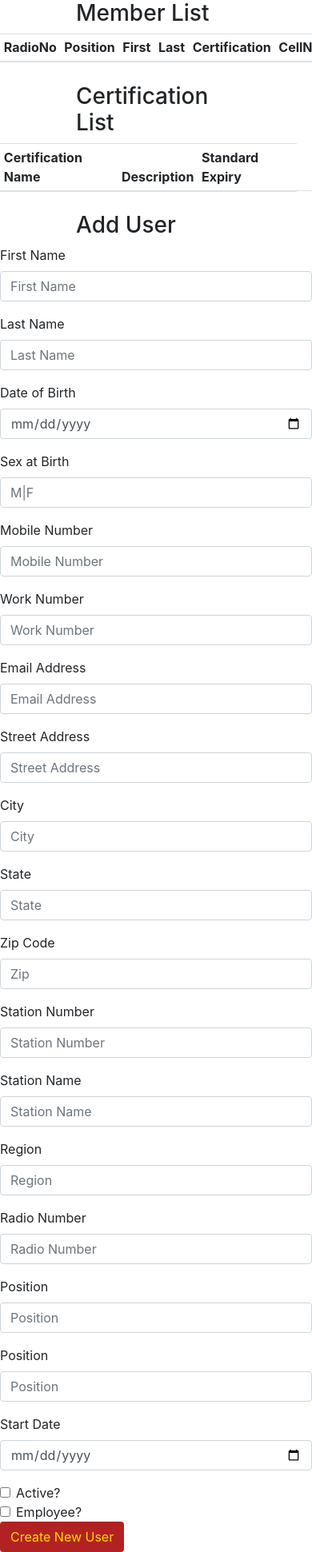
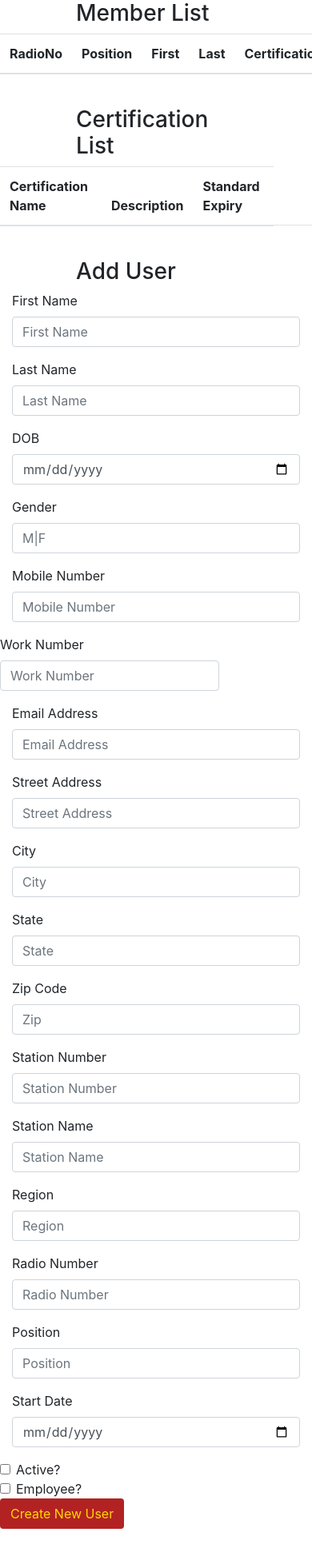
Before and after one commit to eshlemaniajr/Team-No-Name, a PHP site: page /public/AddMember.html in a window 390 px wide; the page is wider, and only the part inside the window is pictured. Shown: the part 56-1997 px from the top of that part at 80% size. After the commit the page ends 1968 px from the top of that part, so only its background shows below. Run offline with PHP 8.4, Linux system fonts and the light colour scheme; lists and menus that the app fills with data are empty.

Commit message:
Style changes

```diff
--- a/app/public/AddMember.html
+++ b/app/public/AddMember.html
@@ -42,7 +42,7 @@
     <h3>Member List</h3>
   </div>
 
-  <table class="table table-sm table-hover">
+  <table class="table table-condensed table-hover">
     <thead>
       <tr>
         <th>RadioNo</th>
@@ -72,7 +72,7 @@
     <h3>Certification List</h3>
   </div>
 
-  <table class="table table-sm table-hover">
+  <table class="table table-condensed table-hover">
     <thead>
       <tr>
         <th>Certification Name</th>
@@ -100,27 +100,28 @@
   </div>
 
 <!-- Add Member Form -->
-<div>
-  <form>
+<div class="col-xl-12 col-md-12 col-sm-12 col-xs-12">
+  <form class="form-inline">
     <div class="row">
-    <div class="form-group col-md-4">
+    <div class="form-group col-xl-3 col-md-3">
       <label for="FirstName">First Name</label>
       <input type="text" class="form-control" id="FirstName" aria-describedby="First" placeholder="First Name">
     </div>
-    <div class="form-group col-md-4">
+    <div class="form-group col-xl-3 col-md-3">
       <label for="LastName">Last Name</label>
       <input type="text" class="form-control" id="LastName" aria-describedby="Last" placeholder="Last Name">
     </div>
-    <div class="form-group col-md-4">
-      <label for="Dob">Date of Birth</label>
+    <div class="form-group col-xl-3 col-md-3">
+      <label for="Dob">DOB</label>
       <input type="date" class="form-control" id="Dob" aria-describedby="Dob" placeholder="2001-12-13">
     </div>
-    </div>
-    <div class="form-group">
-      <label for="Sab">Sex at Birth</label>
+    <div class="form-group col-xl-3 col-md-3">
+      <label for="Sab">Gender</label>
       <input type="text" class="form-control" id="Sab" aria-describedby="Sab" placeholder="M|F">
     </div>
-    <div class="form-group">
+   </div>
+    <div class="row">
+    <div class="form-group col-md-4">
       <label for="MobilePhone">Mobile Number</label>
       <input type="tel" class="form-control" id="MobilePhone" aria-describedby="MobilePhone" placeholder="Mobile Number">
     </div>
@@ -128,63 +129,69 @@
       <label for="WorkPhone">Work Number</label>
       <input type="tel" class="form-control" id="WorkPhone" aria-describedby="WorkPhone" placeholder="Work Number">
     </div>
-    <div class="form-group">
+    <div class="form-group col-md-4">
       <label for="Email">Email Address</label>
       <input type="email" class="form-control" id="Email" aria-describedby="Email" placeholder="Email Address">
     </div>
-    <div class="form-group">
+   </div>
+   <div class="row">
+    <div class="form-group col-xl-3 col-md-3">
       <label for="Street">Street Address</label>
       <input type="text" class="form-control" id="Street" aria-describedby="Street" placeholder="Street Address">
     </div>
-    <div class="form-group">
+    <div class="form-group col-xl-3 col-md-3">
       <label for="City">City</label>
       <input type="text" class="form-control" id="City" aria-describedby="City" placeholder="City">
     </div>
-    <div class="form-group">
+    <div class="form-group col-xl-3 col-md-3">
       <label for="State">State</label>
       <input type="text" class="form-control" id="State" aria-describedby="State" placeholder="State">
     </div>
-    <div class="form-group">
+    <div class="form-group col-xl-3 col-md-3">
       <label for="Zip">Zip Code</label>
       <input type="text" class="form-control" id="Zip" aria-describedby="Zip" placeholder="Zip">
     </div>
-    <div class="form-group">
+  </div>
+  <div class="row">
+    <div class="form-group col-xl-3 col-md-3">
       <label for="StationNo">Station Number</label>
       <input type="text" class="form-control" id="StationNo" aria-describedby="StationNo" placeholder="Station Number">
     </div>
-    <div class="form-group">
+    <div class="form-group col-xl-3 col-md-3">
       <label for="StationName">Station Name</label>
       <input type="text" class="form-control" id="StationName" aria-describedby="StationName" placeholder="Station Name">
     </div>
-    <div class="form-group">
+    <div class="form-group col-xl-3 col-md-3">
       <label for="Region">Region</label>
       <input type="text" class="form-control" id="Region" aria-describedby="Region" placeholder="Region">
     </div>
-    <div class="form-group">
+    <div class="form-group col-xl-3 col-md-3">
       <label for="RadioNo">Radio Number</label>
       <input type="text" class="form-control" id="RadioNo" aria-describedby="RadioNo" placeholder="Radio Number">
     </div>
-    <div class="form-group">
+   </div>
+   <div class="row">
+    <div class="form-group col-xl-3 col-md-3">
       <label for="Position">Position</label>
       <input type="text" class="form-control" id="Position" aria-describedby="Position" placeholder="Position">
     </div>
-    <div class="form-group">
-      <label for="Certification">Position</label>
-      <input type="text" class="form-control" id="Position" aria-describedby="Position" placeholder="Position">
-    </div>
-    <div class="form-group">
+    <div class="form-group col-xl-3 col-md-3">
       <label for="StartDate">Start Date</label>
       <input type="date" class="form-control" id="StartDate" aria-describedby="StartDate" placeholder="2019-01-01">
     </div>
-    <div class="form-check">
+    <div class="form-check col-xl-3 col-md-3">
       <input type="checkbox" class="form-check-input" id="ActiveCheck">
-      <label class="form-check-label" for="ActiveCheck">Active?</label>
+      <label class="form-check-label" for="ActiveCheck"> Active?</label>
     </div>
-    <div class="form-check">
+    <div class="form-check col-xl-3 col-md-3">
       <input type="checkbox" class="form-check-input" id="EmployeeCheck">
-      <label class="form-check-label" for="EmployeeCheck">Employee?</label>
+      <label class="form-check-label" for="EmployeeCheck"> Employee?</label>
     </div>
-    <button type="submit" class="btn">Create New User</button>
+  </div>
+    <div class="row">
+    <br>
+    <button type="submit" class="btn center">Create New User</button>
+  </div>
   </form>
 </div>
 </div>
--- a/app/public/CertificationList.html
+++ b/app/public/CertificationList.html
@@ -26,6 +26,12 @@
         </li>
         <li class="nav-item">
           <a class="nav-link" href="AddMember.html">Add Member</a>
+        </li>
+        <li class="nav-item">
+          <a class="nav-link" href="certificationDetails.html">Certification Status</a>
+        </li>
+        <li class="nav-item">
+          <a class="nav-link" href="memberCertifications.html">Member Certifications</a>
         </li>
         <li class="nav-item dropdown">
           <a class="nav-link dropdown-toggle" href="Report.html" id="navbarDropdownMenuLink" role="button" data-toggle="dropdown" aria-haspopup="true" aria-expanded="false">
--- a/app/public/MemberList.html
+++ b/app/public/MemberList.html
@@ -26,6 +26,12 @@
         </li>
         <li class="nav-item">
           <a class="nav-link" href="AddMember.html">Add Member</a>
+        </li>
+        <li class="nav-item">
+          <a class="nav-link" href="certificationDetails.html">Certification Status</a>
+        </li>
+        <li class="nav-item">
+          <a class="nav-link" href="memberCertifications.html">Member Certifications</a>
         </li>
         <li class="nav-item dropdown">
           <a class="nav-link dropdown-toggle" href="Report.html" id="navbarDropdownMenuLink" role="button" data-toggle="dropdown" aria-haspopup="true" aria-expanded="false">
--- a/app/public/certificationDetails.html
+++ b/app/public/certificationDetails.html
@@ -30,7 +30,7 @@
       <li class="nav-item">
         <a class="nav-link" href="memberCertifications.html">Member Certifications</a>
       </li>
-      <li><a class="nav-link" href="reports.html">Reports</a></li>
+      <li><a class="nav-link" href="report.html">Reports</a></li>
       <!--<ul type="none">
         <li><a class="selector" href=certifications.html>Certification Summary</a></li>
         <li><a class="selector" href=memberSummary.html>Member Summary</a></li>
--- a/app/public/css/style.css
+++ b/app/public/css/style.css
@@ -10,3 +10,15 @@
 table{
    margin: auto;
 }
+a{
+  color:black;
+}
+a:hover{
+  color:firebrick;
+}
+img {
+  display: block;
+  margin-left: auto;
+  margin-right: auto;
+  width: 70%;
+}
--- a/app/public/memberCertifications.html
+++ b/app/public/memberCertifications.html
@@ -30,7 +30,7 @@
       <li class="nav-item">
         <a class="nav-link" href="memberCertifications.html">Member Certifications</a>
       </li>
-      <li><a class="nav-link" href="reports.html">Reports</a></li>
+      <li><a class="nav-link" href="report.html">Reports</a></li>
       <!--<ul type="none">
         <li><a class="selector" href=certifications.html>Certification Summary</a></li>
         <li><a class="selector" href=memberSummary.html>Member Summary</a></li>
```
Also changed, not shown: app/public/HomePage.html (+15 -26 lines), app/public/images/fighters.jpg (added), app/public/images/firefighting.jpeg (added).
